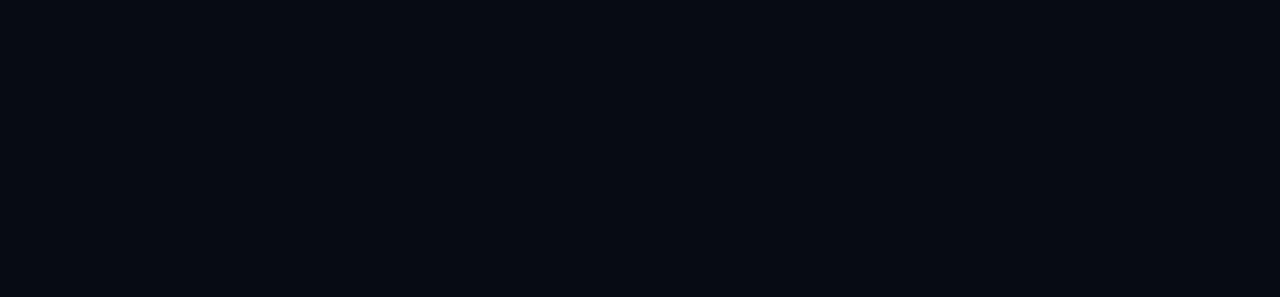
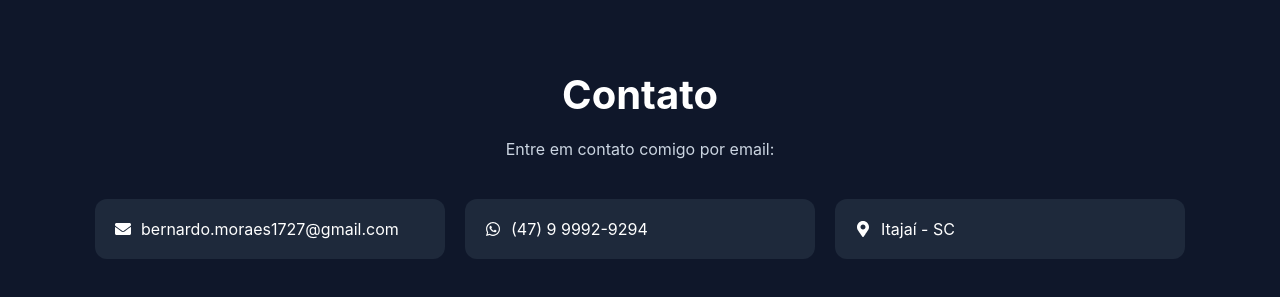
Before and after one commit to Bernardoeleuterio/Portfolio, a React app: page / in a window 1280 px wide. Shown: the part 783-1080 px from the top of the page. Before the commit the page ends 800 px from the top, so only its background shows below. Built offline with nearby package versions, Linux system fonts and the light colour scheme; the HTML template or start-up script is replaced by a standard one.

Commit message:
feat: Criação do Contato

```diff
--- a/src/App.jsx
+++ b/src/App.jsx
@@ -1,11 +1,13 @@
 import Navbar from './components/Navbar'
 import Home from './pages/Home'
+import Contato from './components/Contato'
 
  export default function App() {
    return(
     <>
     <Navbar />
     <Home />
+    <Contato />
     </>
 
   );
--- /dev/null
+++ b/src/components/Contato.jsx
@@ -0,0 +1,33 @@
+import "../styles/Contato.css";
+import { FaEnvelope, FaWhatsapp, FaMapMarkerAlt } from "react-icons/fa";
+
+export default function Contato() {
+    return (
+        <section className="contato" id="contato">
+            <h2>Contato</h2>
+            <p>Entre em contato comigo por email:</p>
+
+             <div className="contato-card">
+        <div className="item-contato">
+          <FaEnvelope />
+          <span>bernardo.moraes1727@gmail.com</span>
+        </div>
+
+        <a
+          className="item-contato contato-whatsapp"
+          href="https://wa.me/477999929294"
+          target="_blank"
+          rel="noreferrer"
+        >
+          <FaWhatsapp />
+          <span>(47) 9 9992-9294</span>
+        </a>
+
+        <div className="item-contato">
+          <FaMapMarkerAlt />
+          <span>Itajaí - SC</span>
+        </div>
+      </div>
+        </section>
+    );
+}
--- /dev/null
+++ b/src/styles/Contato.css
@@ -0,0 +1,46 @@
+.contato {
+  min-height: 100vh;
+  padding: 80px 20px;
+  background-color: #0f172a;
+  color: white;
+  text-align: center;
+}
+
+.contato h2 {
+  font-size: 2.5rem;
+  margin-bottom: 20px;
+}
+
+.contato p {
+  max-width: 600px;
+  margin: 0 auto 40px;
+  color: #cbd5e1;
+}
+
+.contato-card {
+  display: flex;
+  justify-content: center;
+  gap: 20px;
+  flex-wrap: wrap;
+}
+
+.item-contato {
+  background-color: #1e293b;
+  padding: 20px;
+  width: 350px;
+  border-radius: 12px;
+  display: flex;
+  align-items: center;
+  gap: 10px;
+  transition: 0.3s;
+}
+
+.item-contato:hover {
+  transform: translateY(-5px);
+  background-color: #334155;
+}
+
+.contato-whatsapp {
+  text-decoration: none;
+  cursor: pointer;
+}
```
